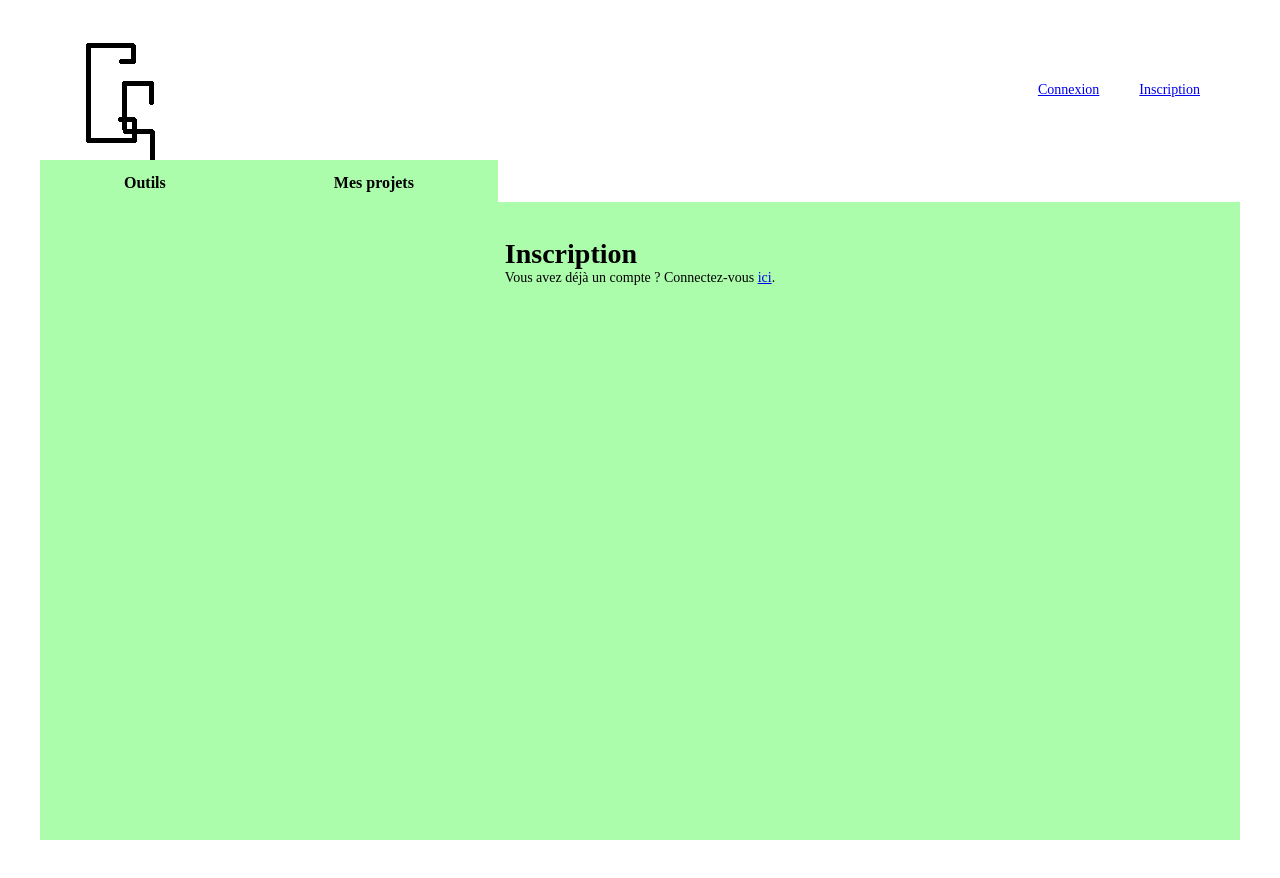
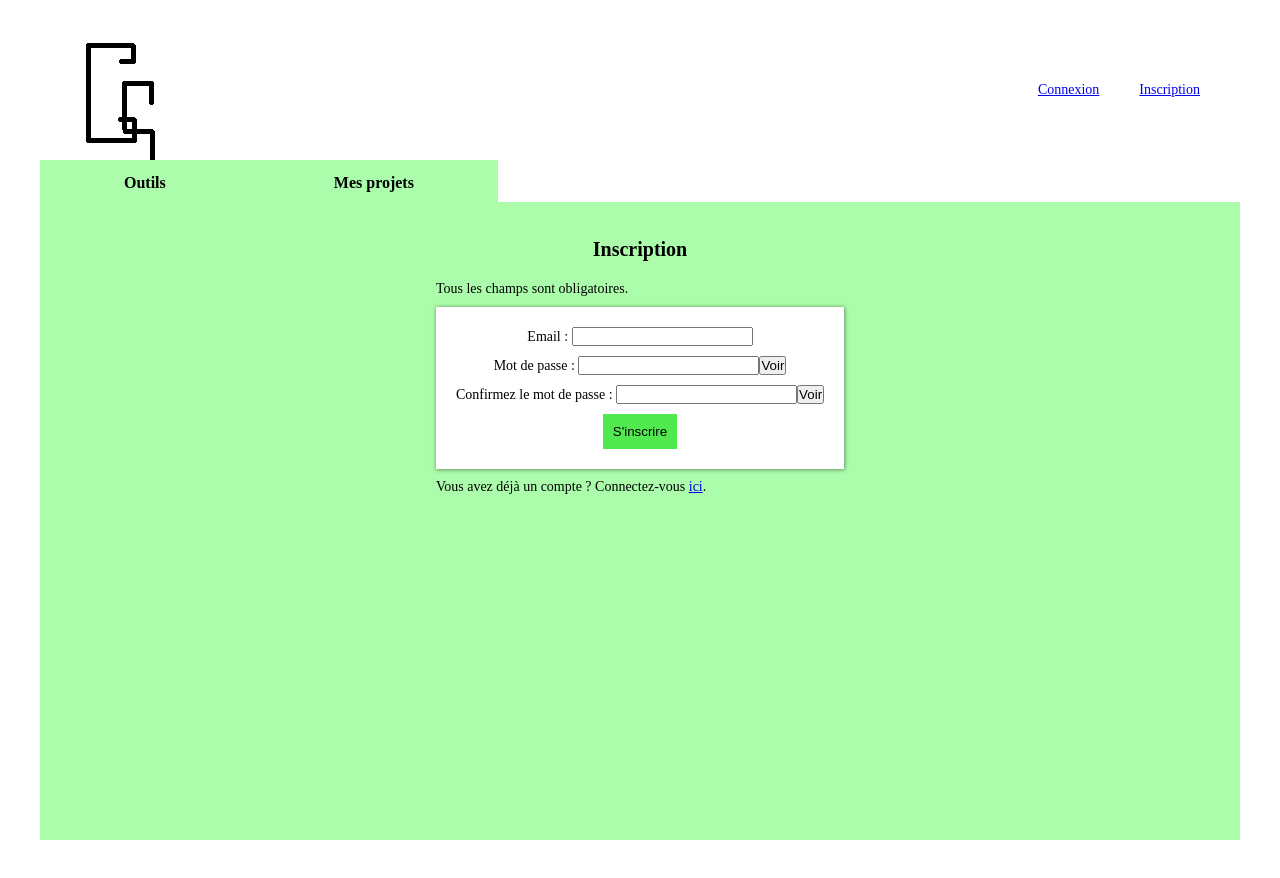
Before and after one commit to Aldehyd/calculate, an Angular app: page /subscription in a window 1280 px wide. Built offline with nearby package versions, Linux system fonts and the light colour scheme.

Commit message:
create subscription form

```diff
--- a/src/app/connexion/connexion.component.html
+++ b/src/app/connexion/connexion.component.html
@@ -1,6 +1,10 @@
 <h1>Connexion</h1>
 <p>Tous les champs sont obligatoires.</p>
-<form #emailForm="ngForm" (ngSubmit)="onSubmitForm(emailForm)">
+<form
+  class="account-form account-form--connexion"
+  #emailForm="ngForm"
+  (ngSubmit)="onSubmitForm(emailForm)"
+>
   <p>
     <label for="emailInput">Email : </label>
     <input
--- a/src/app/subscription/subscription.component.html
+++ b/src/app/subscription/subscription.component.html
@@ -1,4 +1,35 @@
 <h1>Inscription</h1>
+<p>Tous les champs sont obligatoires.</p>
+<form
+  class="account-form account-form--connexion"
+  #emailForm="ngForm"
+  (ngSubmit)="onSubmitForm(emailForm)"
+>
+  <p>
+    <label for="emailInput">Email : </label>
+    <input
+      id="emailInput"
+      name="userEmail"
+      type="email"
+      [(ngModel)]="userEmail"
+    />
+  </p>
+  <p>
+    <label for="passwordInput">Mot de passe : </label>
+    <input id="passwordInput" name="userPassword" [(ngModel)]="userPassword" />
+    <button>Voir</button>
+  </p>
+  <p>
+    <label for="confirmedPasswordInput">Confirmez le mot de passe : </label>
+    <input
+      id="confirmedPasswordInput"
+      name="userConfirmedPassword"
+      [(ngModel)]="userConfirmedPassword"
+    />
+    <button>Voir</button>
+  </p>
+  <button type="submit">S'inscrire</button>
+</form>
 <p>
   Vous avez déjà un compte ? Connectez-vous <a routerLink="/connexion">ici</a>.
 </p>
--- a/src/app/subscription/subscription.component.ts
+++ b/src/app/subscription/subscription.component.ts
@@ -1,13 +1,24 @@
 import { Component } from '@angular/core';
+import { FormsModule } from '@angular/forms';
 import { RouterModule } from '@angular/router';
-
+import { NgForm } from '@angular/forms';
 @Component({
   selector: 'app-subscription',
   standalone: true,
-  imports: [RouterModule],
+  imports: [RouterModule,FormsModule],
   templateUrl: './subscription.component.html',
   styleUrl: './subscription.component.scss'
 })
 export class SubscriptionComponent {
+  userEmail!: string;
+  userPassword!: string;
+  userConfirmedPassword!: string;
 
+  ngOnInit(): void {
+
+  }
+
+  onSubmitForm(form: NgForm) {
+    console.log(form.value);
+  }
 }
--- a/src/app/tool/tool.component.scss
+++ b/src/app/tool/tool.component.scss
@@ -1,6 +1,8 @@
 .main-container {
     display: flex;
     justify-content: space-between;
+    min-width: 60rem;
+    max-width: 75%;
     padding: 20px;
     background-color: #fff;
     &_title {
--- a/src/styles.scss
+++ b/src/styles.scss
@@ -11,6 +11,11 @@ body {
     min-height: 100vh;
     padding: 40px;
     font-size: 1.4rem;
+}
+h1 {
+    font-size: 2rem;
+    text-align: center;
+    margin-bottom: 2rem;
 }
 #root {
     display: flex;
@@ -35,3 +40,20 @@ main {
     margin-bottom: 2rem;
     box-shadow: 0 0 4px 0.5px rgba(0,0,0,0.4);
 }
+
+.account-form {
+    display: flex;
+    flex-direction: column;
+    align-items: center;
+    gap: 1rem;
+    margin: 1rem 0;
+    padding: 2rem;
+    background-color: #fff;
+    box-shadow: 0 0 4px 0.5px rgba(0,0,0,0.4);
+    & button[type='submit'] {
+        padding: 1rem;
+        background-color: #51E950;
+        border: none;
+        cursor: pointer;
+    }
+}
```
